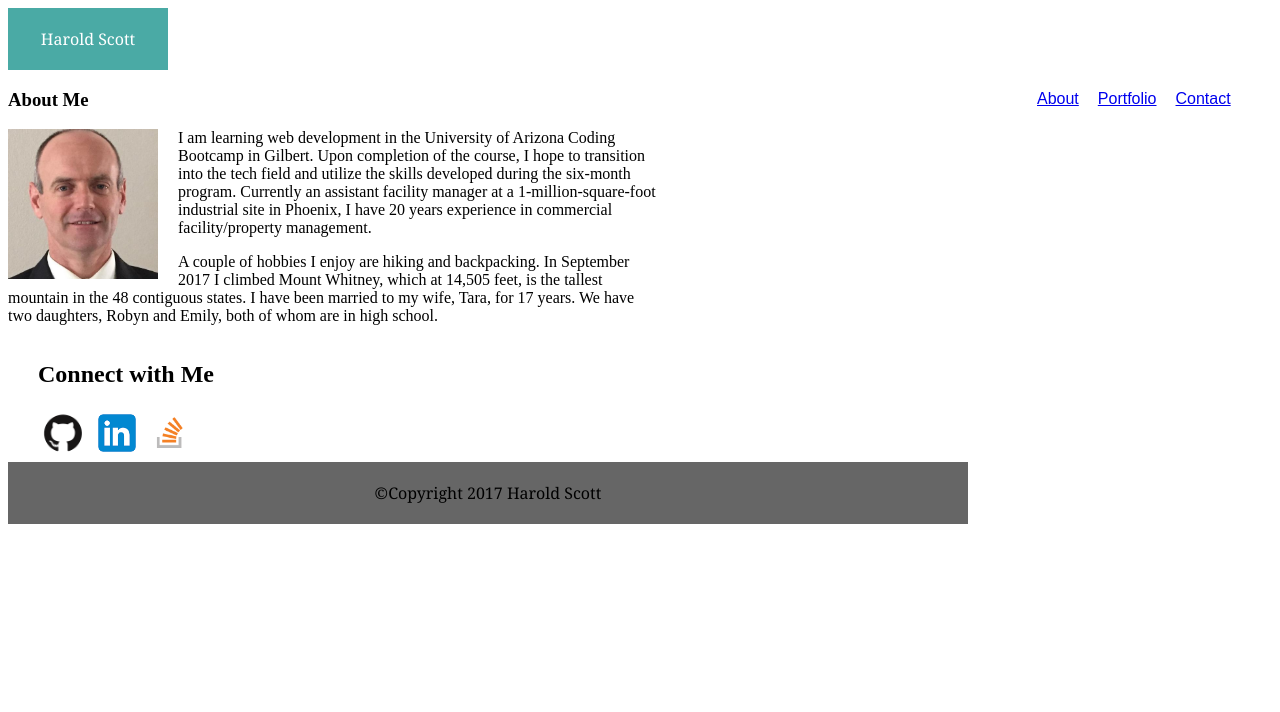
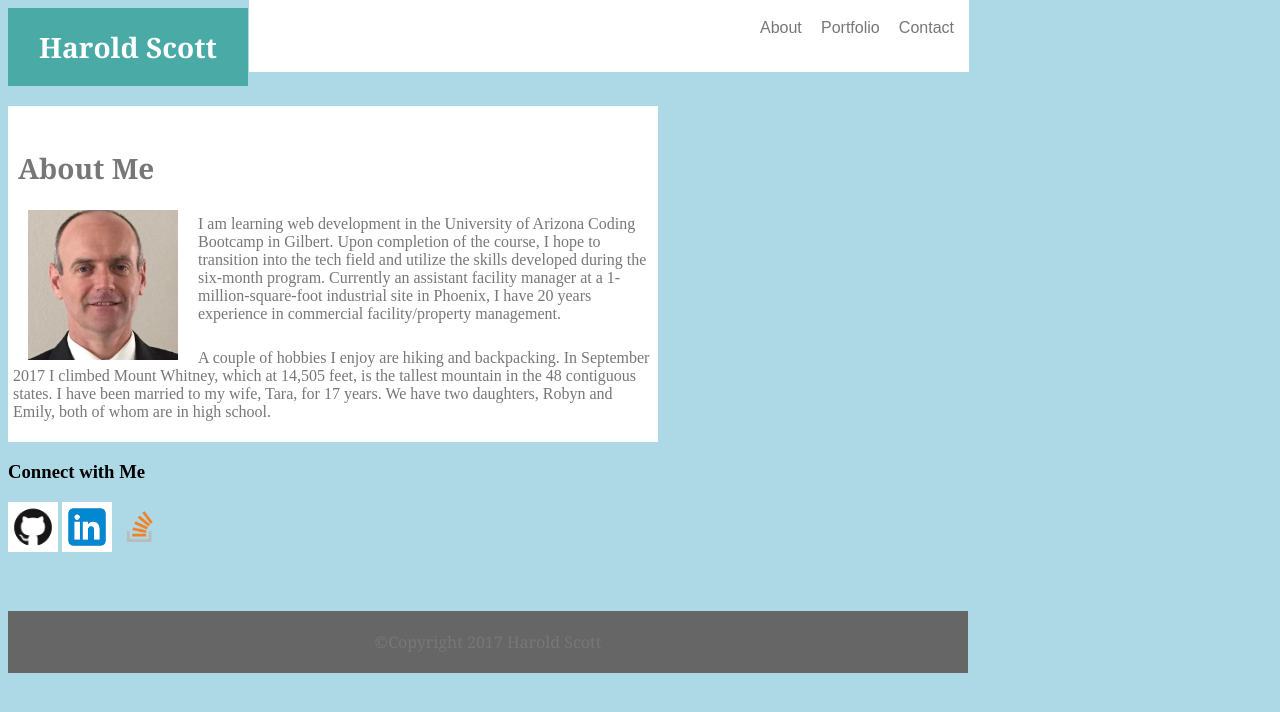
Before and after one commit to haroldrscott/Basic-Portfolio, a plain HTML site: page index.html in a window 1280 px wide. Drawn offline with Linux system fonts and the light colour scheme.

Commit message:
Best I Can Do

```diff
--- a/assets/css/style.css
+++ b/assets/css/style.css
@@ -1,29 +1,44 @@
 /* CSS for Basic-Portfolio */
 	/*CSS for index.html */
 
-* {
-	box-sizing: border-box;
-	text-align: left;
+body {
+	width: 960px;
+	background-color: lightblue;
+}
+
+a {
+	text-decoration: none;
+	color: #777777;
 }
 
 header {
 	font-family: 'Georgia', 'Times', 'Times New Roman', 'serif';
+	font-size: 28px;
 	color: #ffffff;
 	text-align: center;
+  	background-color: #4aaaa5;
   	padding: 20px;
-  	background-color: #4aaaa5;
-  	width: 160px;
+  	width: 200px;
 }
 
-div {
-	float: right;
-	padding: 20px;
-	width: 270px;
+nav {
+	position: absolute;
+	width: 720px;
+	height: 72px;
+	top: 0px;
+	left: 249px;
+	right: 0px;
+	bottom: 0px;
+	margin-left: 0px;
+	background-color: white;
+	font-family: 'Georgia', 'Times', 'Times New Roman', 'serif';
+	color: #777777;
+	text-align: right;
+	padding: 0px;
 }
 
 #Contact {
-	margin-top: 20px;
-	padding-left: 15px;
+	padding-right: 15px;
 	padding-top: 30px;
 	padding-bottom: 30px;
 	font-family: 'Arial', 'Helvetica Neue', 'Helvetica', 'sans-serif';
@@ -32,48 +47,57 @@ div {
 }
 
 #Portfolio {
-	margin-top: 20px;
-	margin-right: 125;
-	padding-left: 15px;
+	padding-right: 15px;
 	padding-top: 30px;
 	padding-bottom: 30px;
-	font-family: 'Arial', 'Helvetica Neue', 'Helvetica', 'sans-serif';50px
-	color: 7777777;
+	font-family: 'Arial', 'Helvetica Neue', 'Helvetica', 'sans-serif';
+	color: #777777;
 	background-color: #ffffff;
 }
 
 #About {
-	margin-right: 250;
-	margin-top: 20px;
-	margin-bottom: 20px;
-	padding-left: 15px;
+	padding-right: 15px;
 	padding-top: 30px;
 	padding-bottom: 30px;
-	border-top: 5px;
-	border-top-color: #ffffff;
 	font-family: 'Arial', 'Helvetica Neue', 'Helvetica', 'sans-serif';
-	color: 7777777;
+	color: #777777;
 	background-color: #ffffff;
+}
+
+#About-Me {
+	font-family: 'Georgia', 'Times', 'Times New Roman', 'serif';
+	font-size: 28px;
+	padding-top: 20px;
+	padding-left: 10px;
+	color: #777777;
+	background-color: white;
+}
+
+.Bio {
+	padding: 5px;
 }
 
 #Profile-Picture {
 	width: 150px;
 	height: 150px;
 	float: left;
+	margin-left: 20px;
 	margin-right: 20px;
 }
 
 #article {
+	clear: both;
+	overflow: auto;
 	width: 650px;
+	background-color: white;
+	color: #777777;
+	margin-top: 20px;
+
 }
 
 #connect {
-	clear: both;
-	overflow: auto;
-	position: relative;
-	left: 30px;
 	width: 270px;
-	margin-right: 10px;
+	height: 150px;
 }
 
 #Github {
@@ -93,11 +117,10 @@ div {
 
 footer {
 	font-family: 'Georgia', 'Times', 'Times New Roman', 'serif';
-	color: #7777777;
+	color: #777777;
 	text-align: center;
   	padding: 20px;
   	background-color: #666666;
-  	width: 960px;
-  	border-top: 5px;
+  	border-top: 10px;
   	border-top-color: #dddddd;
 }
--- a/index.html
+++ b/index.html
@@ -5,26 +5,25 @@
     <link rel="stylesheet" type="text/css" href="assets/css/style.css">
 </head>
 <body>
- 	<header>Harold Scott</header>
- 		<div>
+ 	<header><strong>Harold Scott</strong></header>
+ 			<nav>
+ 				<ul>
 					<a id="About" href="index.html">About</a>
 					<a id="Portfolio" href="portfolio.html">Portfolio</a>
 					<a id="Contact" href="contact.html">Contact</a>
-		</div>
-
- 	<section id="about_me">
-		<article id="article">
-			<h1>About Me</h1>
+				</ul>
+			</nav>
+		<section id="article">
+			<h2 id="About-Me"><strong>About Me</strong></h2>
 				<img id="Profile-Picture" src="assets/images/Profile_Picture.jpg">
 				<p class="Bio">I am learning web development in the University of Arizona Coding Bootcamp in Gilbert. Upon completion of the course, I hope to transition into the tech field and utilize the skills developed during the six-month program. Currently an assistant facility manager at a 1-million-square-foot industrial site in Phoenix, I have 20 years experience in commercial facility/property management.</p>
 
 
-			<p>A couple of hobbies I enjoy are hiking and backpacking. In September 2017 I climbed Mount Whitney, which at 14,505 feet, is the tallest mountain in the 48 contiguous states. I have been married to my wife, Tara, for 17 years. We have two daughters, Robyn and Emily, both of whom are in high school.</p>
-		</article>
+				<p class="Bio">A couple of hobbies I enjoy are hiking and backpacking. In September 2017 I climbed Mount Whitney, which at 14,505 feet, is the tallest mountain in the 48 contiguous states. I have been married to my wife, Tara, for 17 years. We have two daughters, Robyn and Emily, both of whom are in high school.</p>
 		</section>
 
 	<aside id="connect">
-		<h2>Connect with Me</h2>
+		<h3>Connect with Me</h3>
 		<a href="https://github.com/haroldrscott"><img id="Github" src="assets/images/Github.png"></a>
 		<a href="https://www.linkedin.com/in/harold-scott-ba0a7684"><img id="LinkedIn" src="assets/images/LinkedIn.png"></a>
 		<a href="https://stackexchange.com/users/11447832/scotty"><img id="Stack" src="assets/images/so-icon.png"></a>
```
Lines whose indentation alone changed are shown as unchanged.
